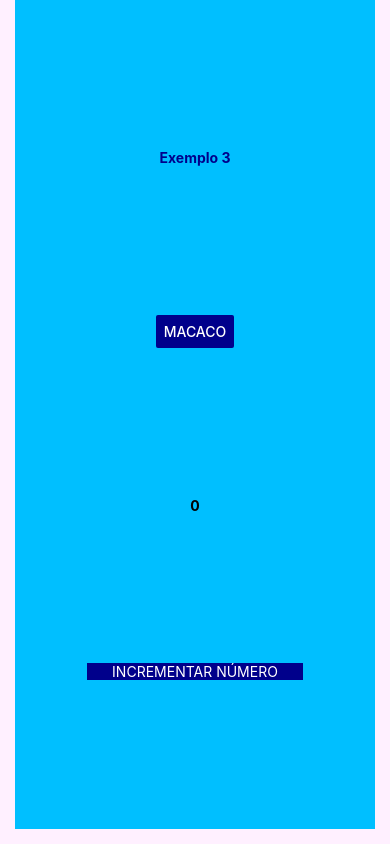
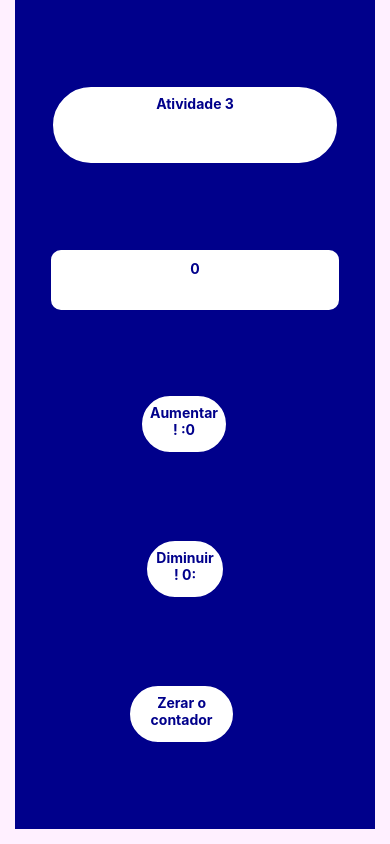
Before and after one commit to joaoromeira-etec/aula-introducao-expo, a React Native app: screen / in a window 390 px wide. Built offline with nearby package versions, Linux system fonts and the light colour scheme; what react-native-responsive-fontsize would draw is missing.

Commit message:
Aula Atividade 3 - Expo (12 de Setembro)
Atividade 3 de mobile aumentar e diminuir número feita no dia 12 do 09 de 2025

```diff
--- a/App.js
+++ b/App.js
@@ -10,6 +10,7 @@ import Exemplo03 from './src/exemplos/ex03';
 // Atividades
 import Atividade01 from './src/atividades/atv01';
 import Atividade02 from './src/atividades/atv02';
+import Atividade03  from './src/atividades/atv03';
 
 
 
@@ -17,7 +18,7 @@ import Atividade02 from './src/atividades/atv02';
 export default function App() {
   return (
     <View style={styles.container}>
-      <Exemplo03 />
+      <Atividade03 />
       <StatusBar style="auto" />
     </View>
   );
--- /dev/null
+++ b/src/atividades/atv03/index.js
@@ -0,0 +1,66 @@
+import {useState} from 'react';
+
+import { View, Text, Button, TouchableOpacity } from 'react-native';
+
+import styles from './styles'
+
+export default function Atividade03() {
+
+    const [numero, setNumero] = useState(0);
+
+    function handleIncrementar() {
+        setNumero(numero + 1);
+        //console.log(numero);
+    }
+
+    function handleSubtrair() {
+        setNumero(numero - 1);
+    }
+
+    function handleZerar() {
+        setNumero(0);
+    }
+
+    return(
+        <View style={styles.container}>
+
+            <Text style={styles.titulo}>Atividade 3</Text>
+            <Text style={styles.txt}>{numero}
+
+
+            </Text>
+
+
+
+
+
+             <TouchableOpacity
+                style={styles.Botao}
+                onPress={() => handleIncrementar()}
+            >
+                <Text style={styles.txtBotao}>Aumentar! :0</Text>
+            </TouchableOpacity>
+
+
+            <TouchableOpacity
+                style={styles.Botao}
+                onPress={() => handleSubtrair()}
+            >
+                <Text style={styles.txtBotao}>Diminuir! 0:</Text>
+            </TouchableOpacity>
+
+
+            <TouchableOpacity
+                style={styles.Botao}
+                onPress={() => handleZerar()}
+            >
+                <Text style={styles.txtBotao}>Zerar o contador</Text>
+            </TouchableOpacity>
+
+
+
+
+
+        </View>
+    );
+}
--- /dev/null
+++ b/src/atividades/atv03/styles.js
@@ -0,0 +1,62 @@
+import { StyleSheet } from "react-native";
+import { RFPercentage, RFValue } from "react-native-responsive-fontsize";
+
+const styles = StyleSheet.create(
+    {
+        container: {
+            flex: 1,
+            backgroundColor: 'darkblue',
+            alignItems: 'center',
+            justifyContent: 'space-evenly',
+        },
+        titulo: {
+            backgroundColor: 'white',
+            fontSize: RFPercentage(4),
+            fontWeight: 'bold',
+            color: 'darkblue',
+            borderWidth: 2,
+            borderColor: 'darkblue',
+            borderRadius: 50,
+            padding: 8,
+            textAlign: 'center',
+            textAlignVertical: 'center',
+            width: '80%',
+            height: 80,
+        },
+
+        txt: {
+            backgroundColor: 'white',
+            fontSize: RFPercentage(3),
+            color: 'darkblue',
+            fontWeight: 'bold',
+            borderWidth: 2,
+            borderColor: 'white',
+            borderRadius: 10,
+            padding: 8,
+            textAlign: 'center',
+            textAlignVertical: 'center',
+            width: '80%',
+            height: 60,
+            justifyContent: 'space-evenly',
+        },
+
+        txtBotao: {
+            backgroundColor: 'white',
+            color: 'darkblue',
+            fontSize: RFPercentage(2),
+            fontWeight: 'bold',
+            borderWidth: 2,
+            borderColor: 'darkblue',
+            borderRadius: 60,
+            padding: 8,
+            textAlign: 'center',
+            textAlignVertical: 'center',
+            width: '80%',
+            height: 60,
+
+
+        },
+}
+);
+
+export default styles;
```
